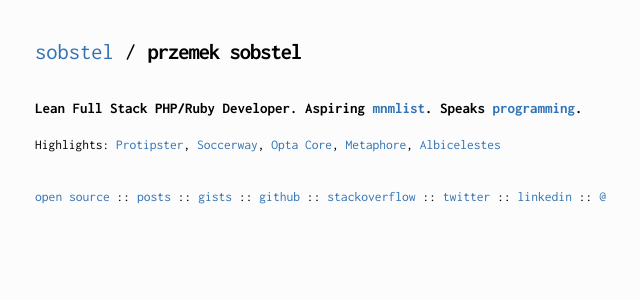
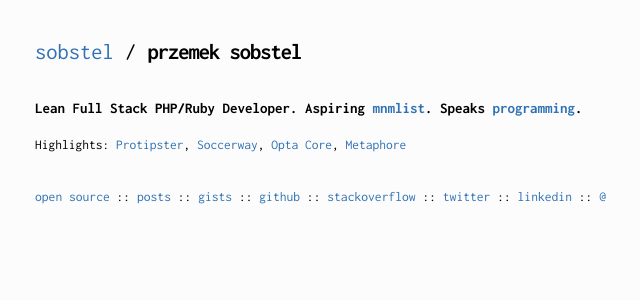
Before and after one commit to sobstel/sobstel.github.com, a Jekyll site: the page built from index.html, in a window 1280 px wide. Shown: the top 300 px of the page, without its empty margins (289-929 px from the left). Built offline with Jekyll 4.4.1, drawn with Linux system fonts in a browser that asks for light colours.

Commit message:
remove albi from highlights

```diff
--- a/index.html
+++ b/index.html
@@ -13,6 +13,5 @@
   <a href="https://www.protipster.com/">Protipster</a>,
   <a href="http://www.soccerway.com/">Soccerway</a>,
   <a href="http://www.optasports.com/" title="feeds &amp; hosted products">Opta Core</a>,
-  <a href="https://github.com/sobstel/metaphore">Metaphore</a>,
-  <a href="http://www.albicelestes.com/">Albicelestes</a>
+  <a href="https://github.com/sobstel/metaphore">Metaphore</a>
 </p>
```
